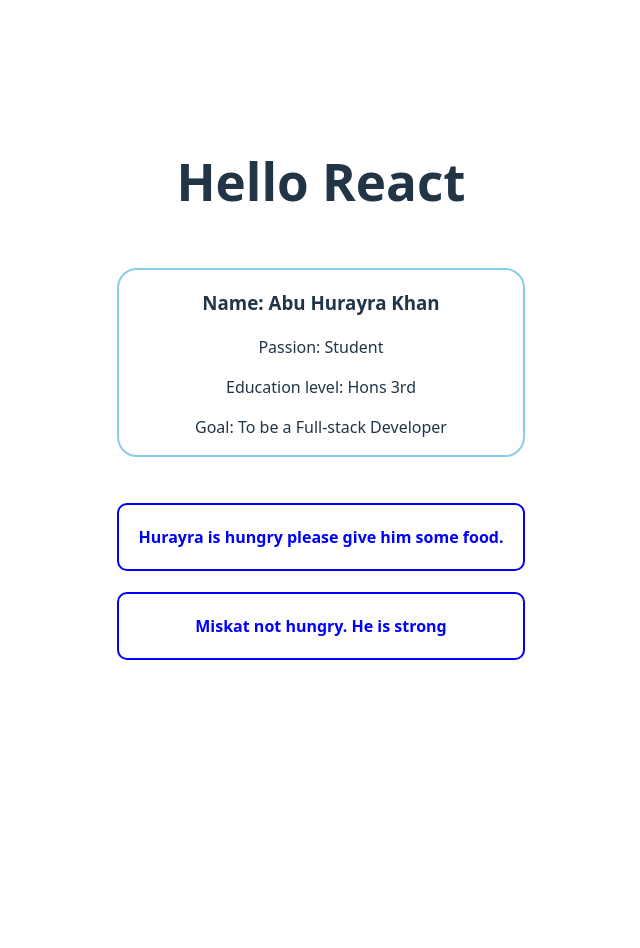
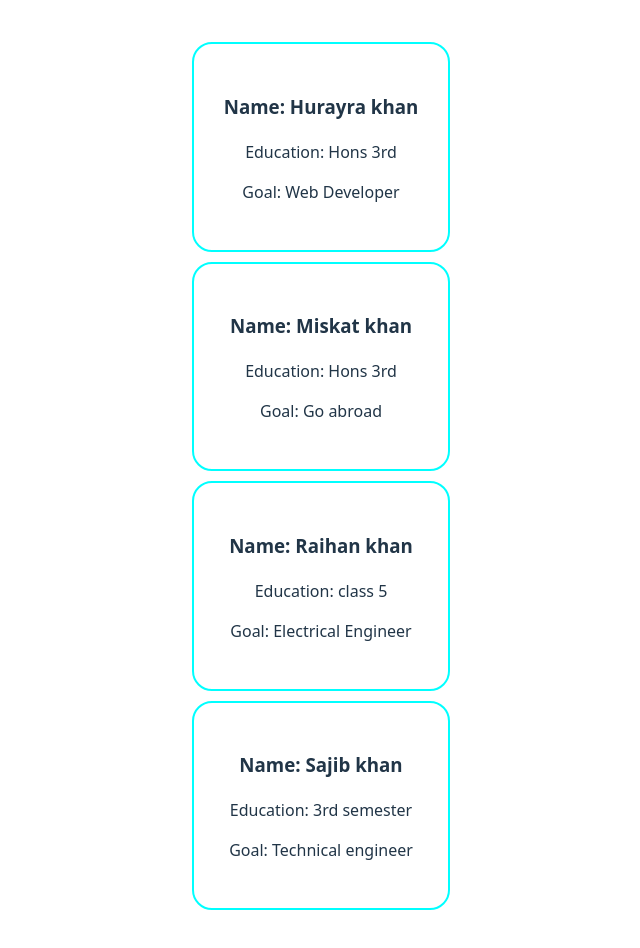
Before and after one commit to hurayrakhan/react-practice, a React (Vite) app: page / in a window 1280 px wide. Shown: the top 948 px of the page, without its empty margins (319-959 px from the left). Before the commit the page ends 800 px from the top, so only its background shows below. Built offline with nearby package versions, Linux system fonts and the light colour scheme.

Commit message:
learned loop throw in a array or object by map in react

```diff
--- a/src/App.jsx
+++ b/src/App.jsx
@@ -1,18 +1,34 @@
 
 import './App.css'
-import ToDo from './ToDo'
+import ToDo from './ToDo';
+import Bro from './brothers';
+import Stars from './stars'
 
 function App() {
 
-
+  const brothers = ['Hurayra', 'Miskat', 'Raihan', 'Sajib'];
+  const stars = [
+    {id: 1, name: 'Hurayra khan', education:'Hons 3rd', goal: 'Web Developer'},
+    {id: 2, name: 'Miskat khan', education:'Hons 3rd', goal: 'Go abroad'},
+    {id: 3, name: 'Raihan khan', education:'class 5', goal: 'Electrical Engineer'},
+    {id: 4, name: 'Sajib khan', education:'3rd semester', goal: 'Technical engineer'}
+  ]
   return (
     <>
-      <h1>Hello React</h1>
+      {/* <h1>Hello React</h1>
       <br />
       <Developer name='Abu Hurayra Khan' passion='Student' level='Hons 3rd' goal='To be a Full-stack Developer'></Developer>
       <br />
       <ToDo hungry={true} name='Hurayra'></ToDo>
-      <ToDo hungry={false} name='Miskat'></ToDo>
+      <ToDo hungry={false} name='Miskat'></ToDo> */}
+
+      {/* {
+        brothers.map(brother => <Bro  name={brother}></Bro>)
+      } */}
+
+      {
+        stars.map(star => <Stars key={star.id} name={star.name} education={star.education} goal={star.goal}></Stars>)
+      }
     </>
   )
 }
--- /dev/null
+++ b/src/brothers.jsx
@@ -0,0 +1,8 @@
+export default function Bro (brother) {
+    return(
+        <div>
+            <h3>Name: {brother.name} </h3>
+
+        </div>
+    )
+}
--- /dev/null
+++ b/src/stars.jsx
@@ -0,0 +1,10 @@
+export default function Stars (bro) {
+    return(
+        <div style={{borderRadius:'20px', border:'2px solid aqua', margin:'10px', padding:'30px'}}>
+            <h3>Name: {bro.name} </h3>
+            <p>Education: {bro.education} </p>
+            <p>Goal: {bro.goal} </p>
+
+        </div>
+    )
+}
```
